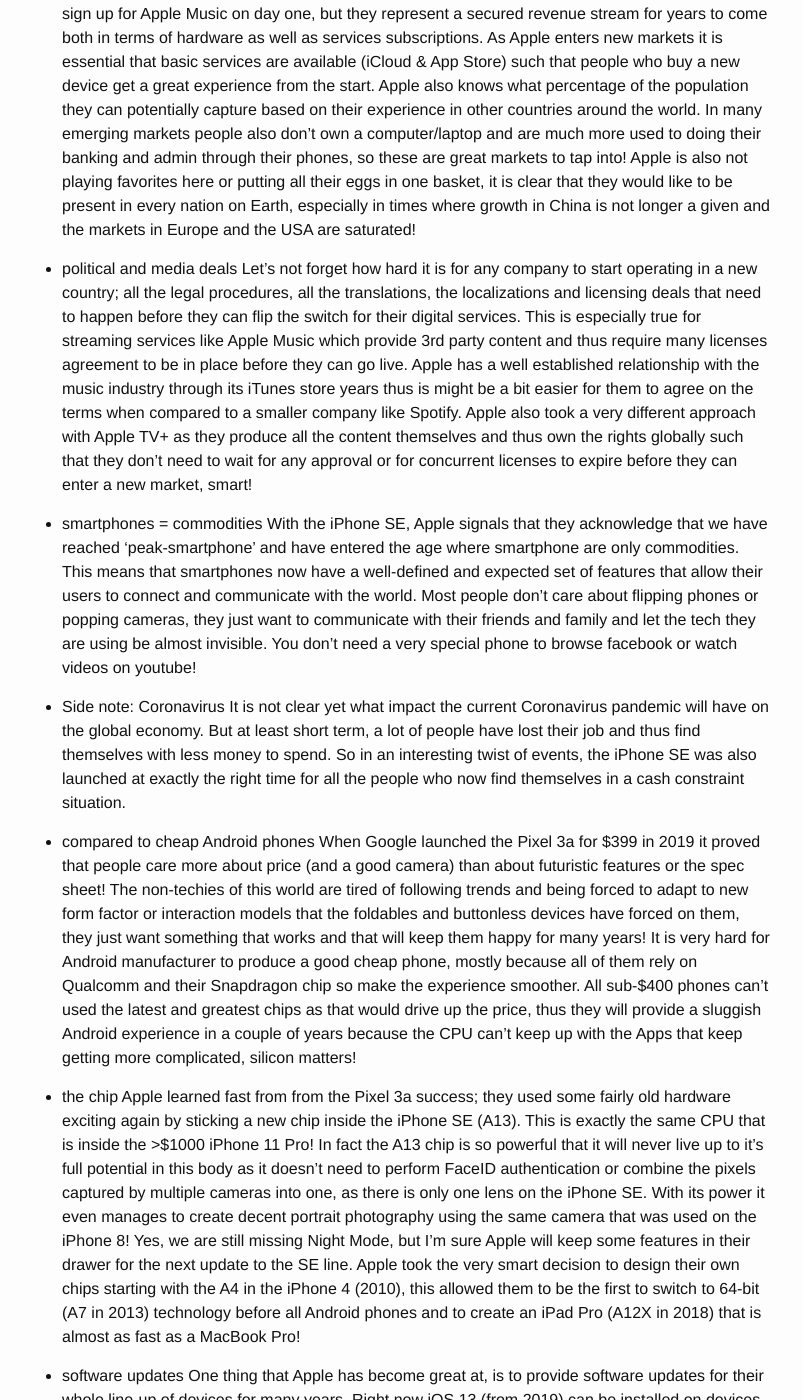
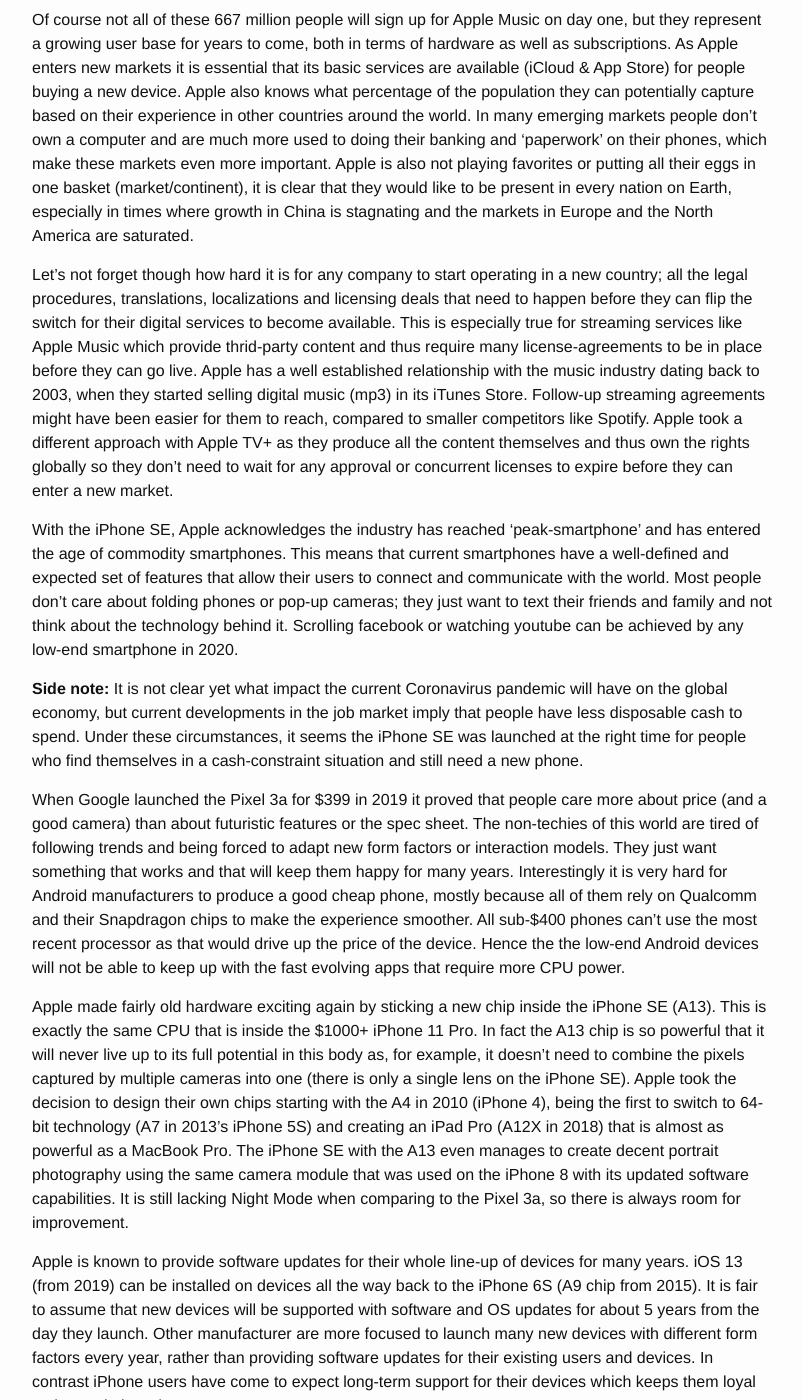
Before and after one commit to cedricbastin/cedricbastin.github.io, a Jekyll site: the page built from _posts/2020-04-28-apple-services-iphone-se.md, in a window 1280 px wide and 1400 px high, scrolled down 771 px. Shown: the whole window, without its empty margins (238-1041 px from the left). Built offline with Jekyll 4.4.1, drawn with Linux system fonts in a browser that asks for light colours; some of the changed text lies outside the part shown.

Commit message:
Apple Services + iPhone SE, Medium formatting and semantic line break

```diff
--- a/_posts/2020-04-28-apple-services-iphone-se.md
+++ b/_posts/2020-04-28-apple-services-iphone-se.md
@@ -5,45 +5,80 @@ date:   2020-04-28
 categories: technology, apple, iphone, opinion
 ---
 
-- SE announcement
-Apple just announces a new phone, the iPhone SE, but it is not really an exciting phone as it looks an old phone (iPhone 8 from 2017) with an even older form factor (iPhone 6 from 2014) but with a very recent processor (A13 from 2019). What got people and the press excited is it's very low $399 price tag and the comeback of a smaller more familiar form factor that is perfect for non-tech enthusiasts that just want something that works and that will still work after many years! But I believe this was not the most important press release from Apple this April!
+Apple [just announced a new phone][iphone-announcement], the iPhone SE, but it is not really an exciting phone; it looks like an old phone (iPhone 8 from 2017) with an even older form factor (iPhone 6 from 2014) but with a very new processor (A13 from 2019).
+What got people and the press excited is its very low \$399 price tag and the 'comeback' of a smaller, more familiar form factor that fits the needs of non-tech enthusiasts who just want something that works and will work for a long time.
+But I believe this was not the most important press release from Apple this April.
 
-- Services announcement
-In fact a few days later there was another announcement from Apple that got a lot less press coverage, but which arguably is a lot more important for the company's overall long-term strategy. 'The App Store, Apple Arcade, Apple Music, Apple Podcasts, and iCloud are now available in 20 more countries, and Apple Music is available in 52 additional countries.' Even for Apple's standards this is huge amount of additional countries to be added in a single day! On this day for 350 million people the door to Apple's Services opened! Whereas the potential Apple Music user base has expanded by 667 Million! To put this into perspective this is twice the population of the USA!
+In fact a few days later there was [another announcement from Apple][services-announcement] that got a lot less press coverage, but which arguably is a lot more relevant for the company’s long-term strategy:
 
-- Spotify
-Now Apple Music is available in 169 countries, that is more than double Spotify's list of available countries which only totals 80! If you look at Apple's combined services portfolio in 2020 it is a very compelling package: App Store, Apple Arcade, Apple Music, iTune Store (Movies, TV Shows, Music, Ringtones!), Apple TV+, Apple Books & Audiobooks, Apple Podcasts, Apple News+ and iCloud (Drive). If they would introduce some 'Apple Prime' bundle that would include access to all of these services it might make iPhone users choose Apple Music over Spotify and Apple TV+ over Netflix, not because the service is better but because it is 'free'!
+*"The App Store, Apple Arcade, Apple Music, Apple Podcasts, and iCloud are now available in 20 more countries, and Apple Music is available in 52 additional countries."*
 
-- Secured revenue stream from emerging markets
-Of course not all of these 667 Million people will sign up for Apple Music on day one, but they represent a secured revenue stream for years to come both in terms of hardware as well as services subscriptions. As Apple enters new markets it is essential that basic services are available (iCloud & App Store) such that people who buy a new device get a great experience from the start. Apple also knows what percentage of the population they can potentially capture based on their experience in other countries around the world. In many emerging markets people also don't own a computer/laptop and are much more used to doing their banking and admin through their phones, so these are great markets to tap into! Apple is also not playing favorites here or putting all their eggs in one basket, it is clear that they would like to be present in every nation on Earth, especially in times where growth in China is not longer a given and the markets in Europe and the USA are saturated!
+Even for Apple’s standards this means opening up to an extensive list of additional countries, their populations representing a substantial part of the global population.
+On this day, Apple opened the doors to its services for 350 million additional people.
+The potential Apple Music user base has expanded by 667 million people, twice the population of the USA!
 
-- political and media deals
-Let's not forget how hard it is for any company to start operating in a new country; all the legal procedures, all the translations, the localizations and licensing deals that need to happen before they can flip the switch for their digital services. This is especially true for streaming services like Apple Music which provide 3rd party content and thus require many licenses agreement to be in place before they can go live. Apple has a well established relationship with the music industry through its iTunes store years thus is might be a bit easier for them to agree on the terms when compared to a smaller company like Spotify. Apple also took a very different approach with Apple TV+ as they produce all the content themselves and thus own the rights globally such that they don't need to wait for any approval or for concurrent licenses to expire before they can enter a new market, smart!
+Now Apple Music is available in a total of [169 countries][apple-music-countries], more than double [Spotify’s list of available countries][spotify-countries], which counts only 80.
+If you look at Apple’s combined services portfolio in 2020 it offers a compelling package:
+App Store, Apple Arcade, Apple Music, iTune Store (Movies, TV Shows, Music and Ringtones — how is this still a thing?), Apple TV+, Apple Books & Audiobooks, Apple Podcasts, Apple News+ and iCloud (Drive).
+If Apple would introduce some *‘Apple Prime’* bundle that would include access to all of these services it might make iPhone users choose Apple Music over Spotify and Apple TV+ over Netflix, not because these services are better but because they would be *‘free’*!
 
-- smartphones = commodities
-With the iPhone SE, Apple signals that they acknowledge that we have reached 'peak-smartphone' and have entered the age where smartphone are only commodities. This means that smartphones now have a well-defined and expected set of features that allow their users to connect and communicate with the world. Most people don't care about flipping phones or popping cameras, they just want to communicate with their friends and family and let the tech they are using be almost invisible. You don't need a very special phone to browse facebook or watch videos on youtube!
+Of course not all of these 667 million people will sign up for Apple Music on day one, but they represent a growing user base for years to come, both in terms of hardware as well as subscriptions.
+As Apple enters new markets it is essential that its basic services are available (iCloud & App Store) for people buying a new device.
+Apple also knows what percentage of the population they can potentially capture based on their experience in other countries around the world.
+In many emerging markets people don’t own a computer and are much more used to doing their banking and ‘paperwork’ on their phones, which make these markets even more important.
+Apple is also not playing favorites or putting all their eggs in one basket (market/continent), it is clear that they would like to be present in every nation on Earth, especially in times where growth in China is stagnating and the markets in Europe and the North America are saturated.
 
-- Side note: Coronavirus
-It is not clear yet what impact the current Coronavirus pandemic will have on the global economy. But at least short term, a lot of people have lost their job and thus find themselves with less money to spend. So in an interesting twist of events, the iPhone SE was also launched at exactly the right time for all the people who now find themselves in a cash constraint situation.
+Let’s not forget though how hard it is for any company to start operating in a new country; all the legal procedures, translations, localizations and licensing deals that need to happen before they can flip the switch for their digital services to become available.
+This is especially true for streaming services like Apple Music which provide thrid-party content and thus require many license-agreements to be in place before they can go live.
+Apple has a well established relationship with the music industry dating back to 2003, when they started selling digital music (mp3) in its iTunes Store.
+Follow-up streaming agreements might have been easier for them to reach, compared to smaller competitors like Spotify.
+Apple took a different approach with Apple TV+ as they produce all the content themselves and thus own the rights globally so they don’t need to wait for any approval or concurrent licenses to expire before they can enter a new market.
 
-- compared to cheap Android phones
-When Google launched the Pixel 3a for $399 in 2019 it proved that people care more about price (and a good camera) than about futuristic features or the spec sheet! The non-techies of this world are tired of following trends and being forced to adapt to new form factor or interaction models that the foldables and buttonless devices have forced on them, they just want something that works and that will keep them happy for many years! It is very hard for Android manufacturer to produce a good cheap phone, mostly because all of them rely on Qualcomm and their Snapdragon chip so make the experience smoother. All sub-$400 phones can't used the latest and greatest chips as that would drive up the price, thus they will provide a sluggish Android experience in a couple of years because the CPU can't keep up with the Apps that keep getting more complicated, silicon matters!
+With the iPhone SE, Apple acknowledges the industry has reached ‘peak-smartphone’ and has entered the age of commodity smartphones.
+This means that current smartphones have a well-defined and expected set of features that allow their users to connect and communicate with the world.
+Most people don’t care about folding phones or pop-up cameras; they just want to text their friends and family and not think about the technology behind it.
+Scrolling facebook or watching youtube can be achieved by any low-end smartphone in 2020.
 
-- the chip
-Apple learned fast from from the Pixel 3a success; they used some fairly old hardware exciting again by sticking a new chip inside the iPhone SE (A13). This is exactly the same CPU that is inside the >$1000 iPhone 11 Pro! In fact the A13 chip is so powerful that it will never live up to it's full potential in this body as it doesn't need to perform FaceID authentication or combine the pixels captured by multiple cameras into one, as there is only one lens on the iPhone SE. With its power it even manages to create decent portrait photography using the same camera that was used on the iPhone 8! Yes, we are still missing Night Mode, but I'm sure Apple will keep some features in their drawer for the next update to the SE line. Apple took the very smart decision to design their own chips starting with the A4 in the iPhone 4 (2010), this allowed them to be the first to switch to 64-bit (A7 in 2013) technology before all Android phones and to create an iPad Pro (A12X in 2018) that is almost as fast as a MacBook Pro!
+**Side note:** It is not clear yet what impact the current Coronavirus pandemic will have on the global economy, but current developments in the job market imply that people have less disposable cash to spend.
+Under these circumstances, it seems the iPhone SE was launched at the right time for people who find themselves in a cash-constraint situation and still need a new phone.
 
-- software updates
-One thing that Apple has become great at, is to provide software updates for their whole line-up of devices for many years. Right now iOS 13 (from 2019) can be installed on devices all the way back to the iPhone 6S with the A9 chip (2015) so it is safe to say that new devices will be supported with software and OS updates for almost 5 years from the day they launch! This is something that no other phone manufacturer can show for, they are too focused to pump out many different devices with different form factors, that they forget their customer who purchased a device a few years back. Many iPhone users have come to expect long-term support for their phone, and it keeps them loyal to Apple.
+When Google launched the Pixel 3a for \$399 in 2019 it proved that people care more about price (and a good camera) than about futuristic features or the spec sheet.
+The non-techies of this world are tired of following trends and being forced to adapt new form factors or interaction models.
+They just want something that works and that will keep them happy for many years.
+Interestingly it is very hard for Android manufacturers to produce a good cheap phone, mostly because all of them rely on Qualcomm and their Snapdragon chips to make the experience smoother.
+All sub-\$400 phones can’t use the most recent processor as that would drive up the price of the device.
+Hence the the low-end Android devices will not be able to keep up with the fast evolving apps that require more CPU power.
 
-- ecosystem
-Another important part in the iPhone SE equation is the Apple ecosystem; once you bought all you Apps on the App Store, have all your contact on iCloud and have all your family chats on iMessage, it becomes very hard to switch! The Apple ecosystem is one of the main selling point for any iPhone, thus it is essential to capture new users early and make sure they keep upgrading to iPhones, and other related Apple devices. Thus it is a very smart decision to release a phone with arguable much lower profit margins if these can be offset through the sale of Apple services or through the purchase of additional Apple products in the future by this user!
+Apple made fairly old hardware exciting again by sticking a new chip inside the iPhone SE (A13).
+This is exactly the same CPU that is inside the \$1000+ iPhone 11 Pro.
+In fact the A13 chip is so powerful that it will never live up to its full potential in this body as, for example, it doesn’t need to combine the pixels captured by multiple cameras into one (there is only a single lens on the iPhone SE).
+Apple took the decision to design their own chips starting with the A4 in 2010 (iPhone 4), being the first to switch to 64-bit technology (A7 in 2013’s iPhone 5S) and creating an iPad Pro (A12X in 2018) that is almost as powerful as a MacBook Pro.
+The iPhone SE with the A13 even manages to create decent portrait photography using the same camera module that was used on the iPhone 8 with its updated software capabilities.
+It is still lacking Night Mode when comparing to the Pixel 3a, so there is always room for improvement.
 
-- future SEs
-Will Apple release an iPhone SE Plus? Will Apple update their SE devices yearly with low end hardware and very cheap price? Only time will tell! But other phone manufacturer should be very scared about this move as they are now in a fight that is not longer about features but services, and most of them are not prepared for this kind of competition and will likely fall victim to these new circumstances. We can also be sure that Apple will continue to create devices with a >$1000 price tag, to test features and get people excited every year, they will be what the Formula 1 is to your everyday car. The iPhone SE is the perfect phone for most people; it is familiar, performant and reliable! In addition the price makes it the a perfect first smart phone for kids or for people switching over from Android. It is also the perfect device for all the emerging markets that Apple has just announced the launch of their services in!
+Apple is known to provide software updates for their whole line-up of devices for many years.
+iOS 13 (from 2019) can be installed on devices all the way back to the iPhone 6S (A9 chip from 2015).
+It is fair to assume that new devices will be supported with software and OS updates for about 5 years from the day they launch.
+Other manufacturer are more focused to launch many new devices with different form factors every year, rather than providing software updates for their existing users and devices.
+In contrast iPhone users have come to expect long-term support for their devices which keeps them loyal to the Apple brand.
 
+Another important part in the iPhone SE equation is the Apple ecosystem;
+after relying on apps from the App Store, contacts in iCloud and family chats on iMessage, it becomes very hard to switch.
+The Apple ecosystem is one of the main selling point for any iPhone, thus it is essential to capture new users early on and make sure they stick to iPhones and potentially buy other Apple devices.
+It is a smart business decision to release a phone with arguable much lower profit margins if these can be offset by the sale of services or additional Apple products.
 
-https://www.apple.com/newsroom/2020/04/iphone-se-a-powerful-new-smartphone-in-a-popular-design/
-https://www.apple.com/newsroom/2020/04/apple-services-now-available-in-more-countries-around-the-world/
-https://support.spotify.com/us/using_spotify/getting_started/full-list-of-territories-where-spotify-is-available/
-https://help.netflix.com/en/node/14164
-Availability of Apple Media Services https://support.apple.com/en-us/HT204411
+Will there be an iPhone SE Plus?
+Will Apple continue to release devices with recycled designs, a modern chip and low price tag?
+Only time can tell.
+But other phone manufacturers should be aware that they are now in a competition that is not longer about features but services.
+Apple is likely to continue creating devices with a $1000+ price tag, to test new features and get people talking every year.
+
+The iPhone SE is the perfect phone for most people;
+it is familiar, performant and reliable.
+In addition, the price makes it the a perfect first smartphone for kids or for people switching over from Android.
+It is also a great device for all the emerging markets where Apple services have just launched.
+
+[iphone-announcement]: https://www.apple.com/newsroom/2020/04/iphone-se-a-powerful-new-smartphone-in-a-popular-design/
+[services-announcement]: https://www.apple.com/newsroom/2020/04/apple-services-now-available-in-more-countries-around-the-world/
+[spotify-countries]: https://support.spotify.com/us/using_spotify/getting_started/full-list-of-territories-where-spotify-is-available/
+[apple-music-countries]: https://support.apple.com/en-us/HT204411
```
